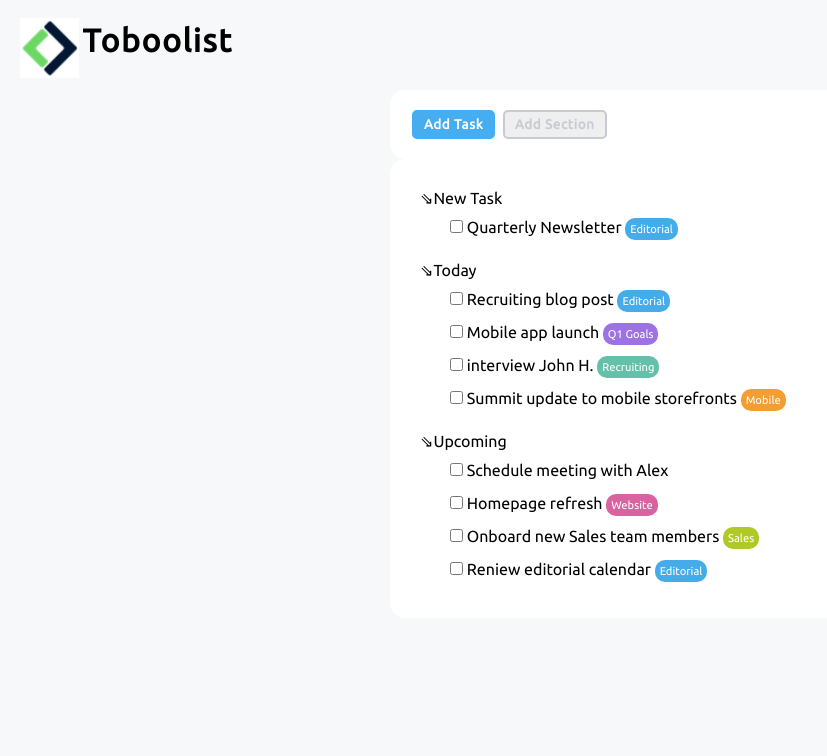
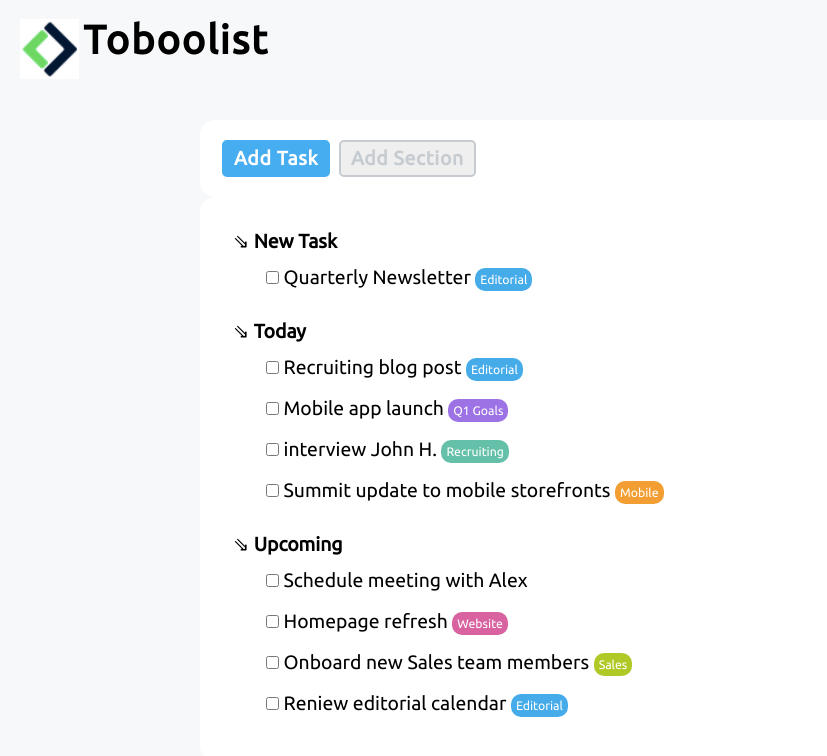
Before and after one commit to Pis4ni/html-css-toboolist, a plain HTML site: page index.html in a window 1280 px wide. Shown: the whole page, without its empty margins (0-827 px from the left). Drawn offline with Linux system fonts and the light colour scheme.

Commit message:
Fixed layout details

```diff
--- a/css/style.css
+++ b/css/style.css
@@ -5,6 +5,7 @@
     margin: 0;
     padding: 0;
     font-family: 'Ubuntu', sans-serif;
+    font-size: 1.1rem;
 }
 
 body{
@@ -25,16 +26,17 @@ header>h1{
     line-height: 60px;
     font-weight: 800;
     letter-spacing: 0.1rem;
+    font-size: 40px;
 }
 
 header{
     height: 60px;
-    margin: 10px 0px 20px 20px;
+    margin: 10px 0px 50px 20px;
 }
 
 .container{
-    max-width: 500px;
-    margin: auto;
+    max-width: 900px;
+    margin: 0 auto 0 200px;
   /*   background-color: #a4a4a4;#### !!! TEMP. COLOR !!! #### */
     border-radius: 15px;
 
@@ -70,13 +72,17 @@ header{
     padding: 20px;
 }
 .main-ul{
-    list-style-type: "\21D8";
+    list-style-type: "\21D8  ";
     list-style-position: inside;
 
 }
 .main-ul li{
-    margin: 5px;
+    margin: 8px;
     padding: 5px;
+}
+
+li>h2{
+    display: inline-block;
 }
 
 .under-ul{
--- a/index.html
+++ b/index.html
@@ -41,7 +41,8 @@
             <!-- Task list -->
             <div class="display">
                 <ul class="main-ul">
-                    <li>New Task
+                    <li>
+                        <h2>New Task</h2>
                         <ul class="under-ul">
                             <li>
                                 <div class="list-element">
@@ -57,7 +58,8 @@
                             </li>
                         </ul>
                     </li>
-                    <li>Today
+                    <li>
+                        <h2>Today</h2>
                         <ul class="under-ul">
                             <li>
                                 <div class="list-element">
@@ -110,7 +112,8 @@
 
                         </ul>
                     </li>
-                    <li>Upcoming
+                    <li>
+                        <h2>Upcoming</h2>
                         <ul class="under-ul">
                             <li>
                                 <div class="list-element">
```
